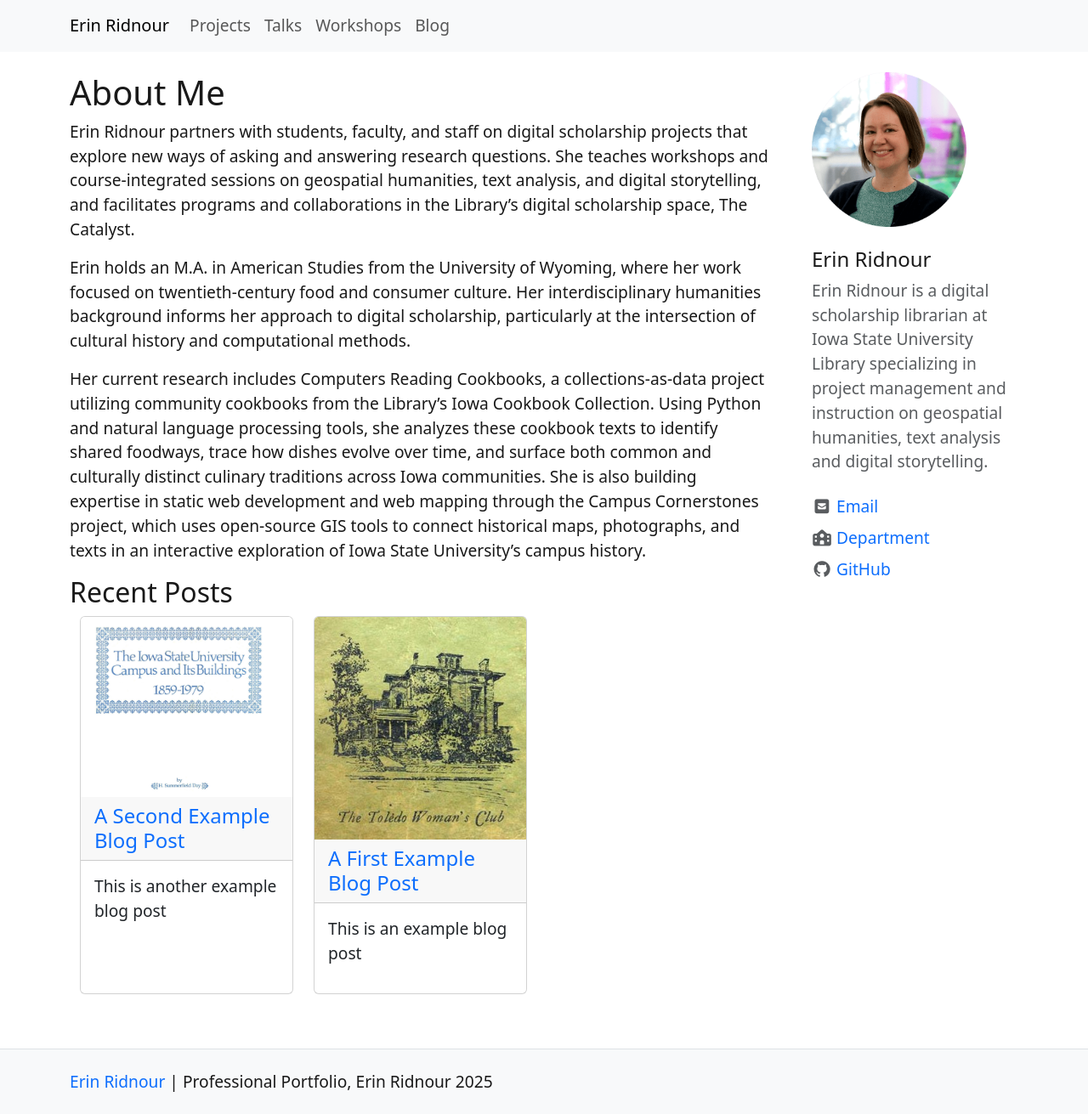
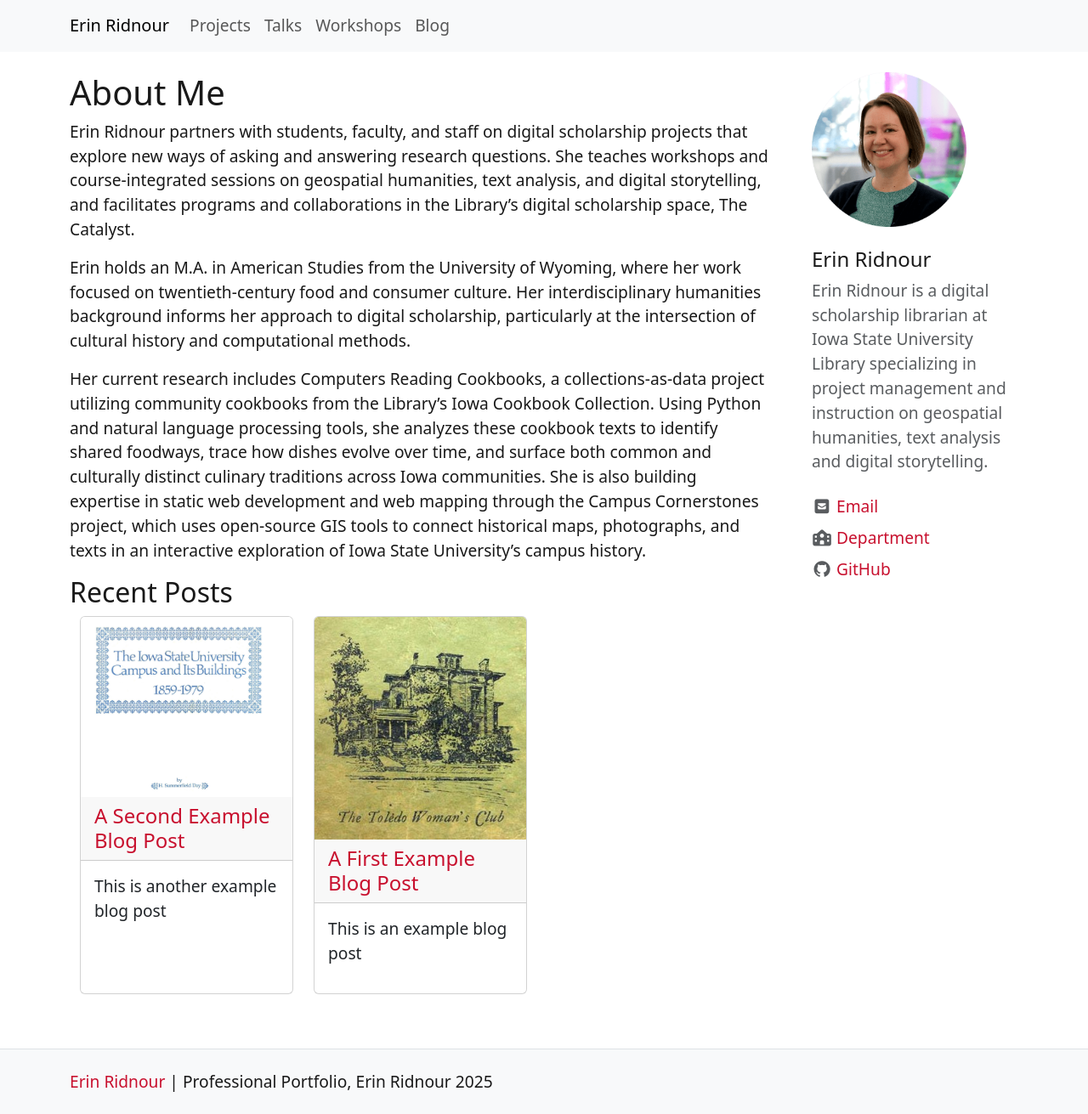
Before and after one commit to emanderson811/ridnour-portfolio, a Jekyll site: the page built from index.md, in a window 1280 px wide. Shown: the whole page at 85% size. Built offline with Jekyll 4.4.1, drawn with Linux system fonts in a browser that asks for light colours; nearby versions of some CDN libraries.

Commit message:
update site colors

```diff
--- a/_config.yml
+++ b/_config.yml
@@ -74,7 +74,7 @@ bootswatch:
 # THEME FONTS [optional!]
 base-font-size: 1.2em
 text-color: "#191919"
-link-color: "#0d6efd"
+link-color: "#C8102E"
 base-font-family: # comment out for bootstrap defaults. e.g. Roboto
 font-cdn: # add font stylesheet, e.g. <link href="https://fonts.googleapis.com/css?family=Roboto&display=swap" rel="stylesheet">
 
--- a/_data/config-theme-colors.csv
+++ b/_data/config-theme-colors.csv
@@ -1,5 +1,5 @@
 color_class,color
-primary, #197846
+primary, #006BA6
 secondary,
 success,
 info,
```
